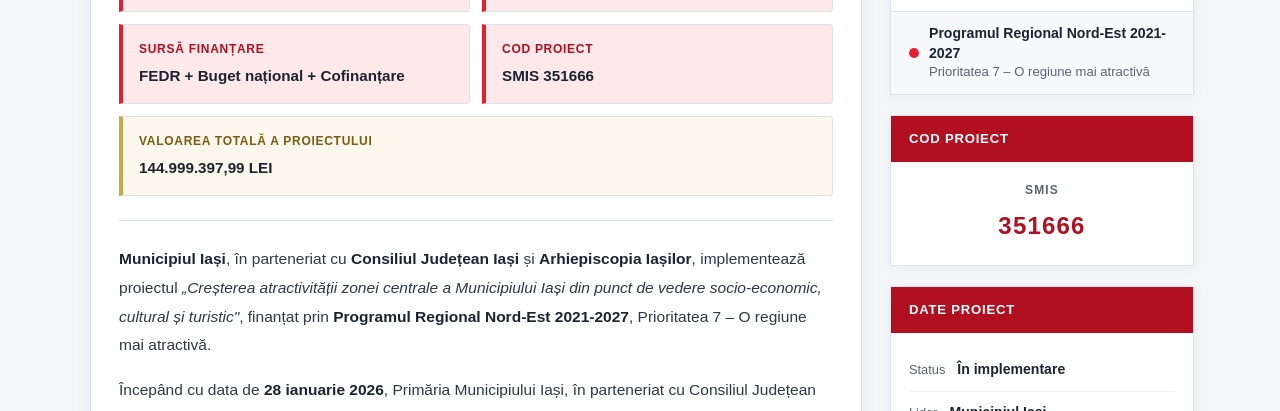
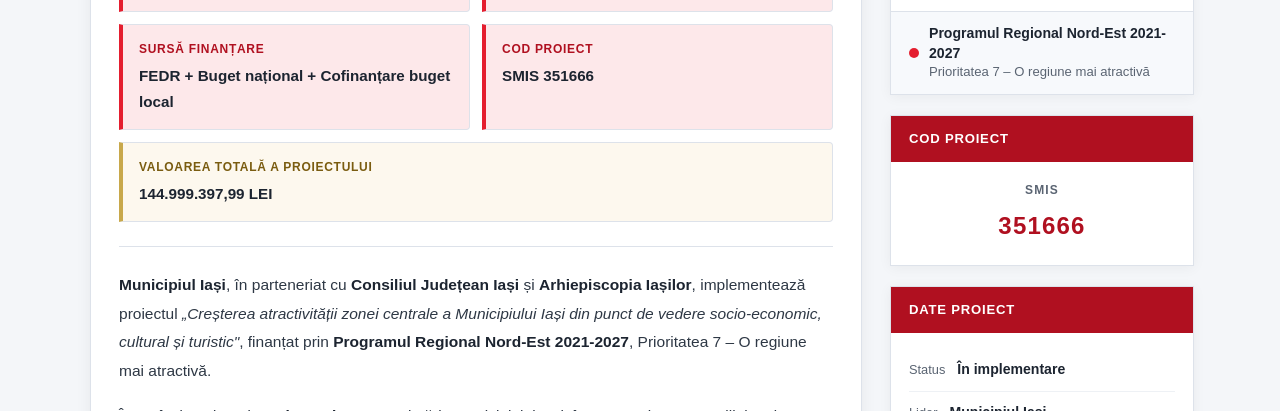
Before and after one commit to dezvoltare-zonacentrala-iasi/dezvoltare-zonacentrala-iasi, a plain HTML site: page index.html in a window 1280 px wide. Shown: the part 689-1100 px from the top of the page. Drawn offline with Linux system fonts and the light colour scheme.

Commit message:
Actualizează sursa de finanțare: Cofinanțare buget local

```diff
--- a/index.html
+++ b/index.html
@@ -765,7 +765,7 @@
                 </div>
                 <div class="fact-box">
                   <div class="label">Sursă finanțare</div>
-                  <div class="value">FEDR + Buget național + Cofinanțare</div>
+                  <div class="value">FEDR + Buget național + Cofinanțare buget local</div>
                 </div>
                 <div class="fact-box">
                   <div class="label">Cod proiect</div>
```
